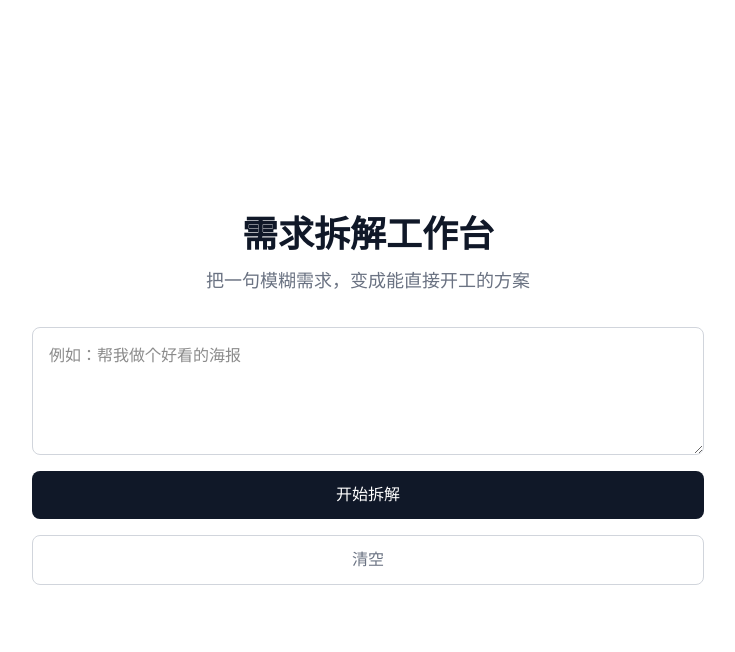
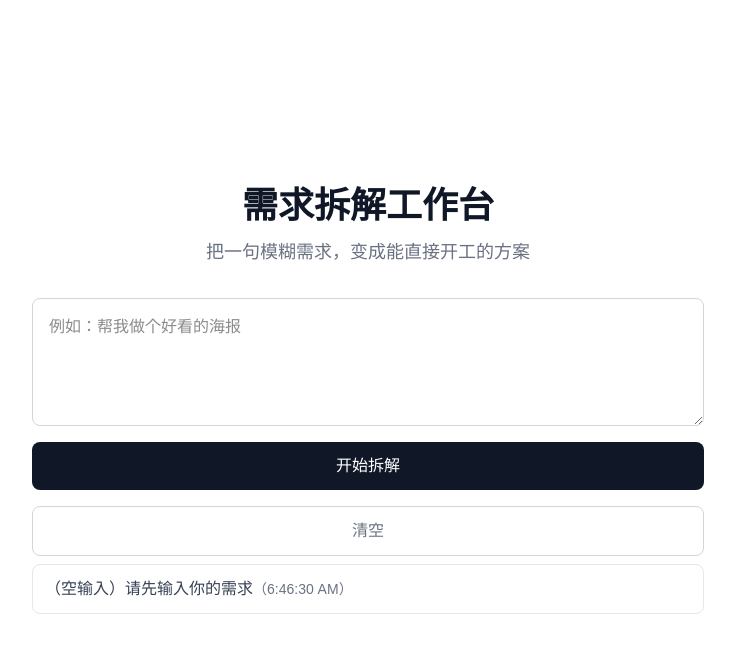
Before and after one commit to Six-123456789/demand-workbench, a Next.js app: page / in a window 1280 px wide. Both pictures are taken after a click on the button "开始拆解". Shown: the top 652 px of the page, without its empty margins (272-1007 px from the left). Built offline with nearby package versions, Linux system fonts and the light colour scheme.

Commit message:
feat:增加时间

```diff
--- a/src/app/page.tsx
+++ b/src/app/page.tsx
@@ -4,9 +4,7 @@ import { useState } from "react";
 
 export default function Home() {
   const [demand, setDemand] = useState("");
-  const [result, setResult] = useState("");
-  const [history, setHistory] = useState([]);
-
+  const [history, setHistory] = useState<{ text: string; time: string }[]>([]);
 
   return (
     <main className="min-h-screen flex flex-col items-center justify-center bg-white px-6">
@@ -22,33 +20,27 @@ export default function Home() {
         className="mt-4 w-full max-w-2xl bg-gray-900 text-white py-3 rounded-lg text-base"
         onClick={() => {
           if (!demand) {
-    setResult("请先输入你的需求");
+            setHistory([...history, { text: "（空输入）请先输入你的需求", time: new Date().toLocaleTimeString() }]);
           } else {
-  setHistory([...history, demand]);
-  setResult(demand);
+            setHistory([...history, { text: demand, time: new Date().toLocaleTimeString() }]);
             setDemand("");
           }
-
         }}
-
       >
         开始拆解
       </button>
       <button
         className="mt-4 w-full max-w-2xl border border-gray-300 py-3 rounded-lg text-base text-gray-500"
         onClick={() => setHistory([])}
-
       >
         清空
       </button>
-
-
       {history.map((item, index) => (
         <div key={index} className="mt-2 w-full max-w-2xl p-3 border border-gray-200 rounded-lg text-gray-700">
-    {item}
+          {item.text}
+          <span className="text-sm text-gray-500">（{item.time}）</span>
         </div>
       ))}
-
     </main>
   );
 }
```
Lines whose indentation alone changed are shown as unchanged.
